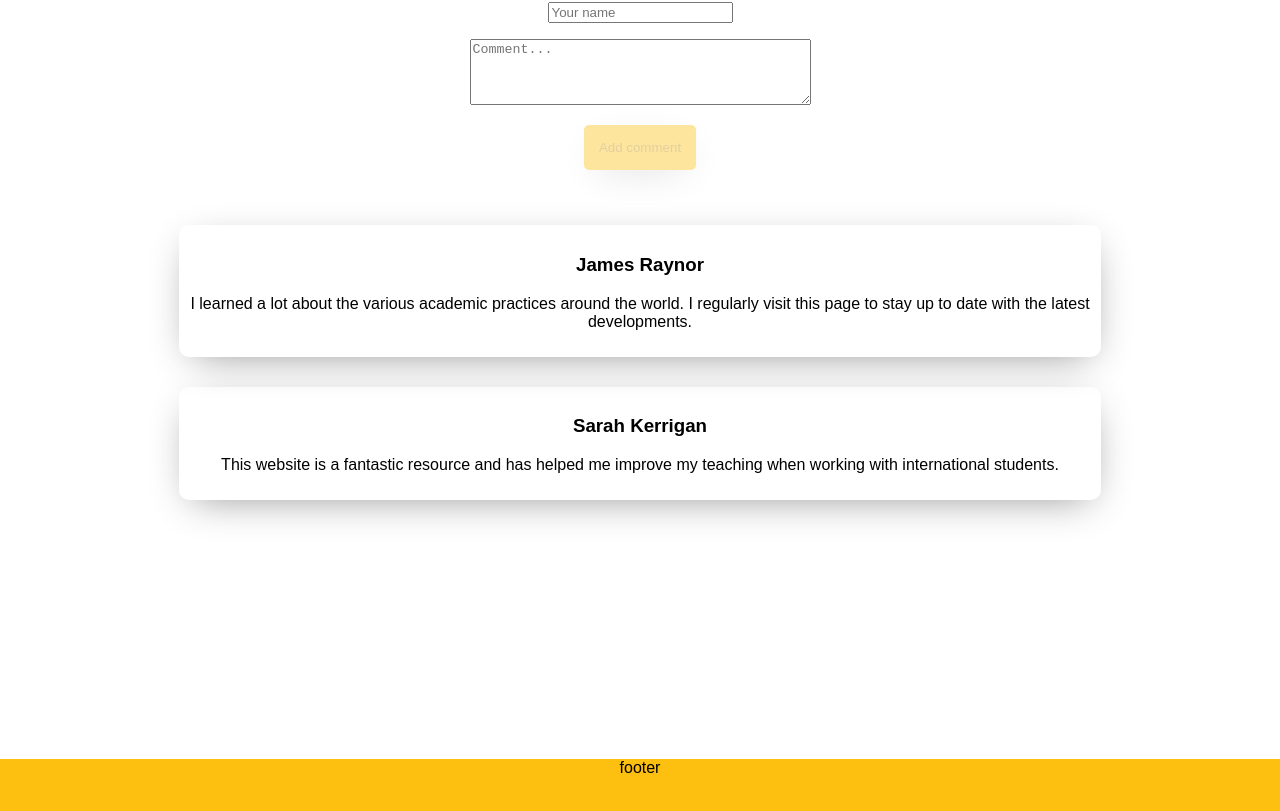
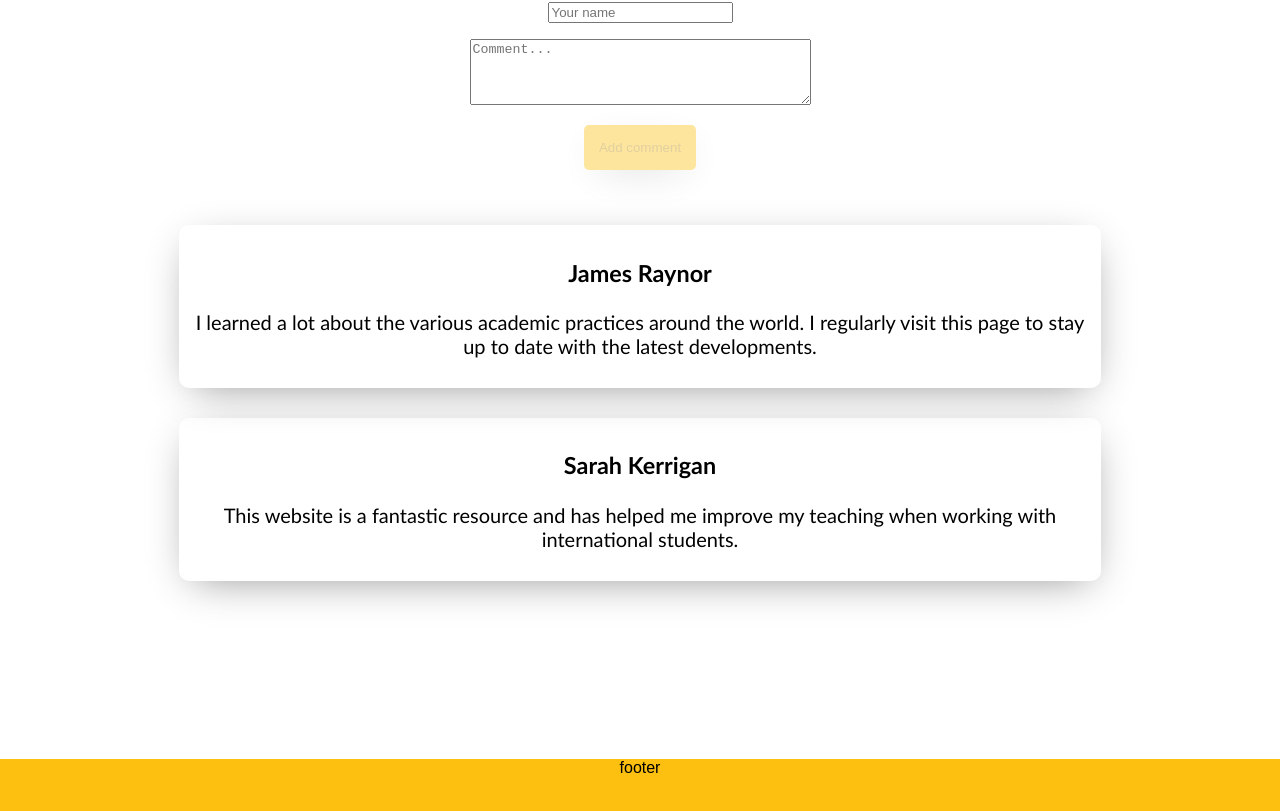
Before and after one commit to KalinSav/React-Redux, a React (Create React App) app: page /#/Europe in a window 1280 px wide. Before the commit this address led to /. Shown: the part 2740-3551 px from the top of the page. Built offline with nearby package versions, Linux system fonts and the light colour scheme.

Commit message:
Small changes
- Added functions to enable/disable the comment button
- added componentDidMount to Form

```diff
--- a/src/styles.css
+++ b/src/styles.css
@@ -10,6 +10,8 @@ html {
 }
 
 .comment {
+  font-family: Calibri, sans-serif;
+  font-size: 1.25em;
   border-radius: 10px;
   margin: 30px 10%;
   padding: 10px;
@@ -26,7 +28,7 @@ html {
   padding: 15px;
   text-decoration: none;
   border: none;
-  cursor: pointer;
+  cursor: no-drop;
   opacity: 0.4;
   transition: background-color 0.2s;
   transition: box-shadow 0.4s;
```
